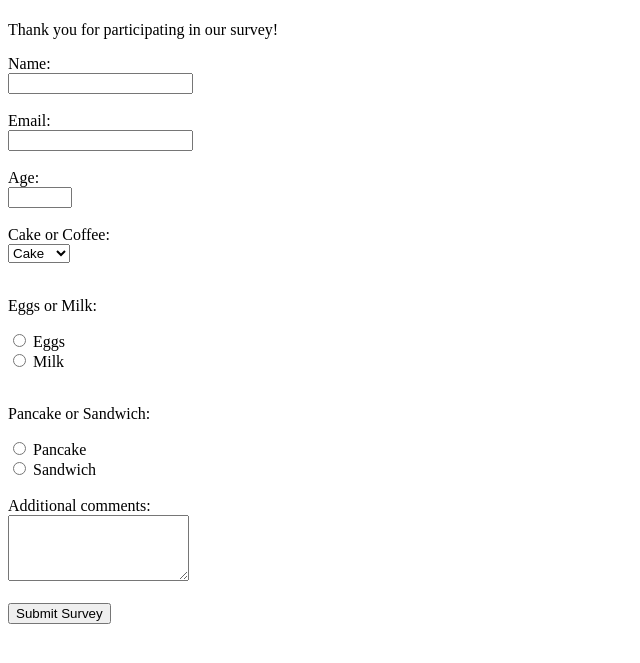
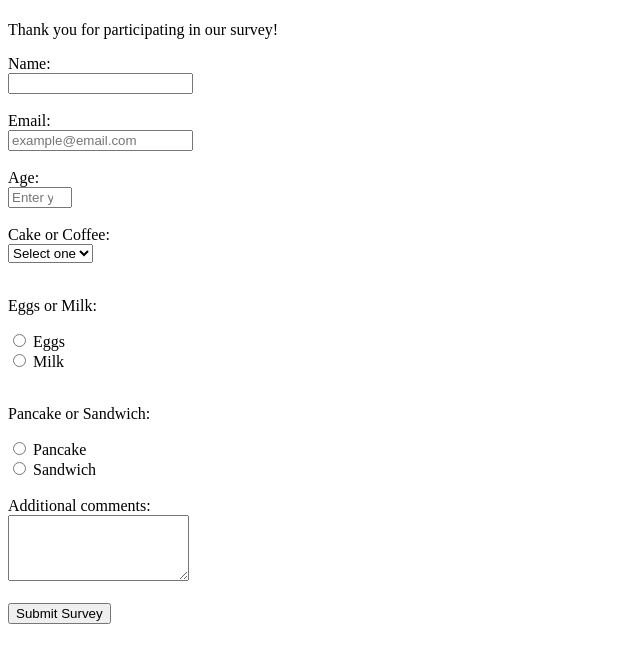
Before and after one commit to vivian-tse/survey-project, a plain HTML site: page index.html in a window 1280 px wide. Shown: the part 59-722 px from the top of the page, without its empty margins (0-640 px from the left). Drawn offline with Linux system fonts and the light colour scheme.

Commit message:
Update index.html

```diff
--- a/index.html
+++ b/index.html
@@ -6,45 +6,70 @@
 </head>
 
 <body>
+
   <h1 id="title">Food Preference Survey</h1>
   <p id="description">Thank you for participating in our survey!</p>
 
   <form id="survey-form" action="thankyou.html">
 
+    <!-- Name -->
     <label id="name-label" for="name">Name:</label><br>
     <input id="name" name="name" type="text" required><br><br>
 
+    <!-- Email -->
     <label id="email-label" for="email">Email:</label><br>
-    <input id="email" name="email" type="email" required><br><br>
+    <input
+      id="email"
+      name="email"
+      type="email"
+      placeholder="example@email.com"
+      required
+    ><br><br>
 
+    <!-- Age -->
     <label id="number-label" for="number">Age:</label><br>
-    <input id="number" name="age" type="number" min="5" max="100" required><br><br>
+    <input
+      id="number"
+      name="age"
+      type="number"
+      min="5"
+      max="100"
+      placeholder="Enter your age"
+      required
+    ><br><br>
 
+    <!-- Dropdown -->
     <label for="dropdown">Cake or Coffee:</label><br>
-    <select id="dropdown" name="preference">
+    <select id="dropdown" name="preference" required>
+      <option value="" disabled selected>Select one</option>
       <option value="cake">Cake</option>
       <option value="coffee">Coffee</option>
     </select><br><br>
 
+    <!-- Radio group 1 -->
     <p>Eggs or Milk:</p>
-    <input type="radio" id="eggs" name="choice" value="eggs">
+    <input type="radio" id="eggs" name="choice" value="eggs" required>
     <label for="eggs">Eggs</label><br>
 
     <input type="radio" id="milk" name="choice" value="milk">
     <label for="milk">Milk</label><br><br>
 
+    <!-- Radio group 2 -->
     <p>Pancake or Sandwich:</p>
-    <input type="radio" id="pancake" name="food" value="pancake">
+    <input type="radio" id="pancake" name="food" value="pancake" required>
     <label for="pancake">Pancake</label><br>
 
     <input type="radio" id="sandwich" name="food" value="sandwich">
     <label for="sandwich">Sandwich</label><br><br>
 
+    <!-- Comments -->
     <label for="comments">Additional comments:</label><br>
     <textarea id="comments" name="comments" rows="4"></textarea><br><br>
 
+    <!-- Submit -->
     <button type="submit" id="submit">Submit Survey</button>
 
   </form>
+
 </body>
 </html>
```
